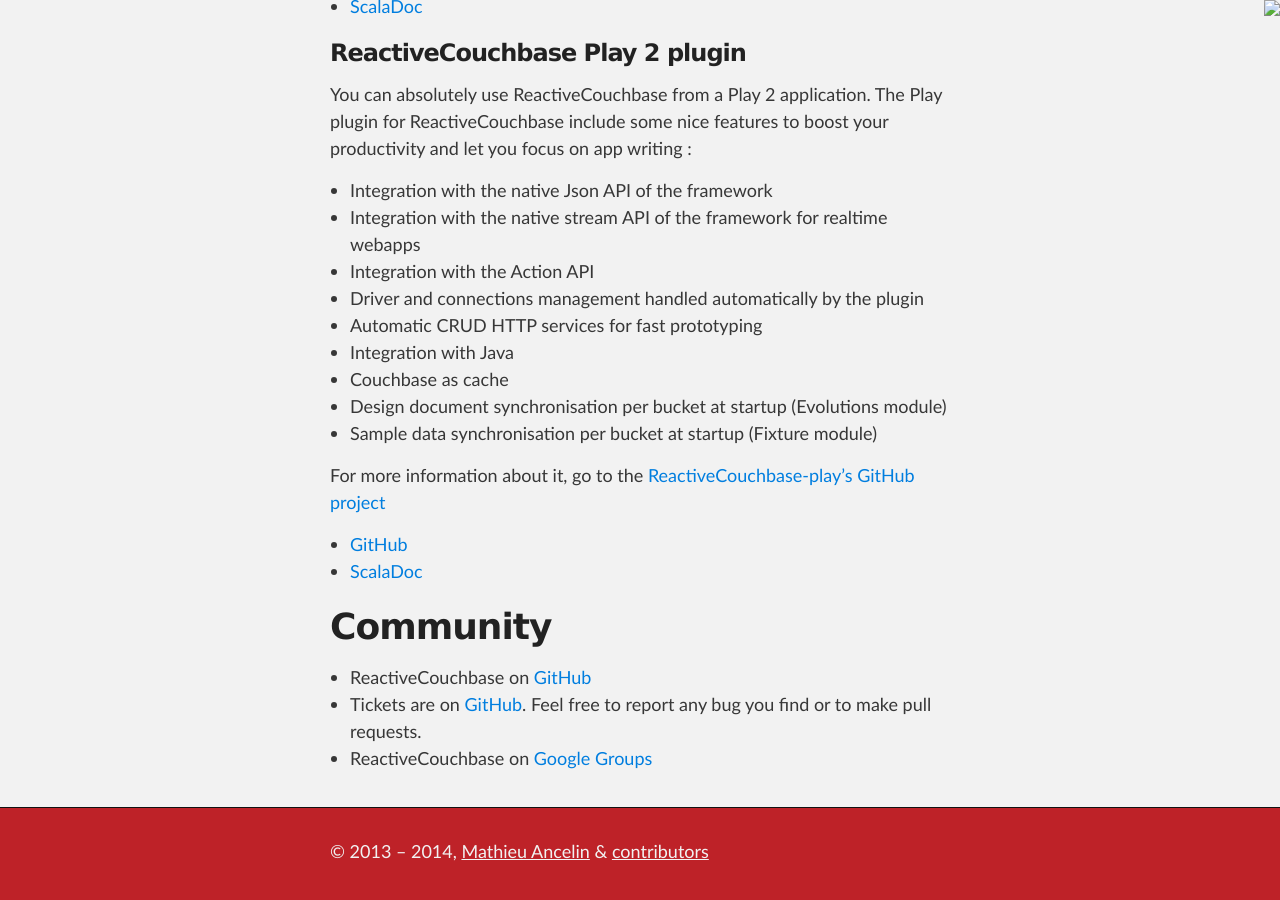
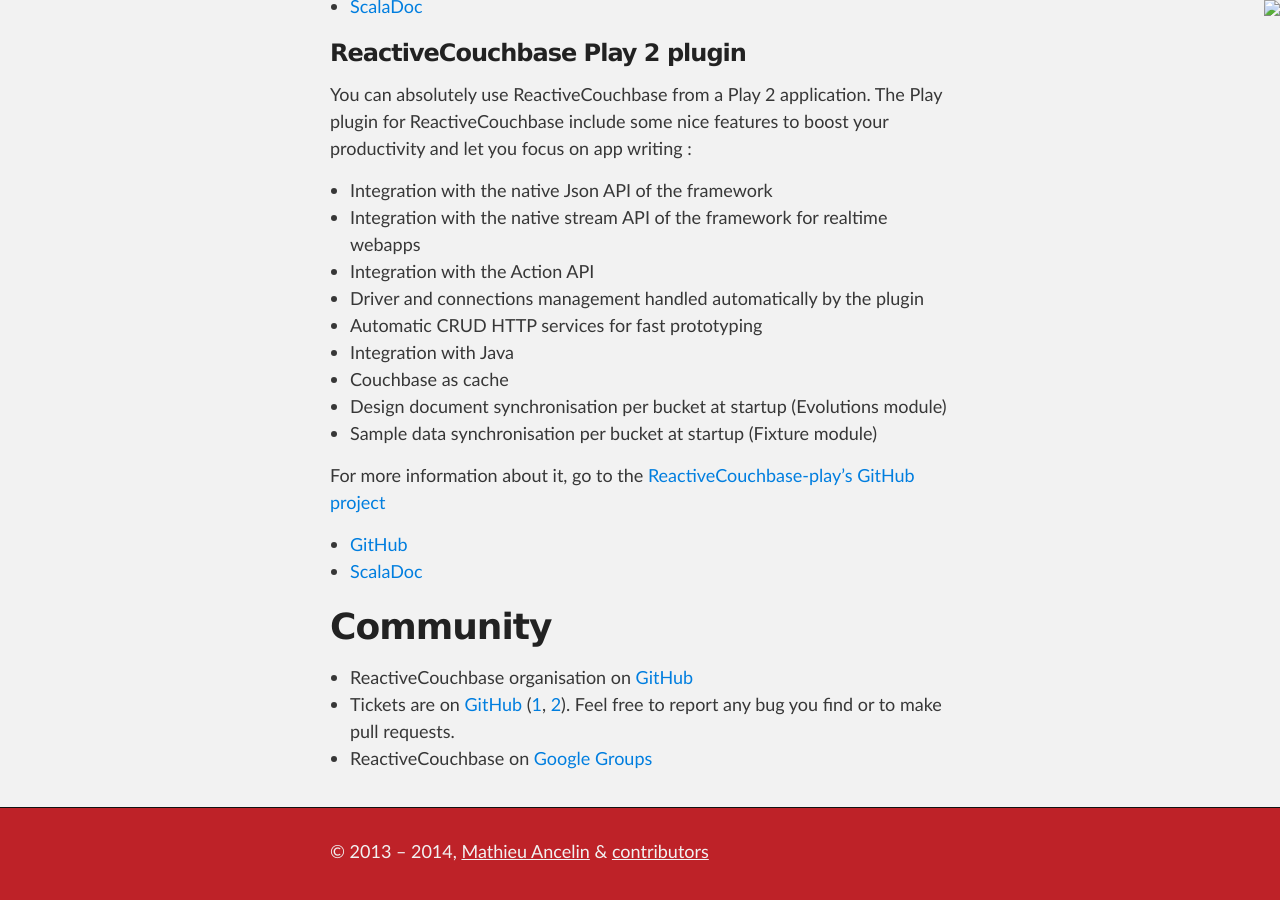
Before and after one commit to hxtpoe/reactivecouchbase.github.io, a Jekyll site: the page built from index.md, in a window 1280 px wide and 900 px high, scrolled down 6455 px. Built offline with Jekyll 4.4.1, drawn with Linux system fonts in a browser that asks for light colours; Markdown is read by kramdown in place of the engine named in the settings; comment, search, counter and statistics services are not loaded.

Commit message:
Add more links for github issues

```diff
--- a/index.md
+++ b/index.md
@@ -299,6 +299,6 @@
 Community
 ======================
 
-* ReactiveCouchbase on <a href="https://github.com/ReactiveCouchbase">GitHub</a>
-* Tickets are on <a href="https://github.com/ReactiveCouchbase">GitHub</a>. Feel free to report any bug you find or to make pull requests.
+* ReactiveCouchbase organisation on <a href="https://github.com/ReactiveCouchbase">GitHub</a>
+* Tickets are on <a href="https://github.com/ReactiveCouchbase/ReactiveCouchbase-core/issues">GitHub</a> (<a href="https://github.com/ReactiveCouchbase/ReactiveCouchbase-play/issues">1</a>, <a href="https://github.com/ReactiveCouchbase/ReactiveCouchbase-es/issues">2</a>). Feel free to report any bug you find or to make pull requests.
 * ReactiveCouchbase on <a href="https://groups.google.com/forum/?hl=fr#!forum/reactivecouchbase">Google Groups</a>
```
